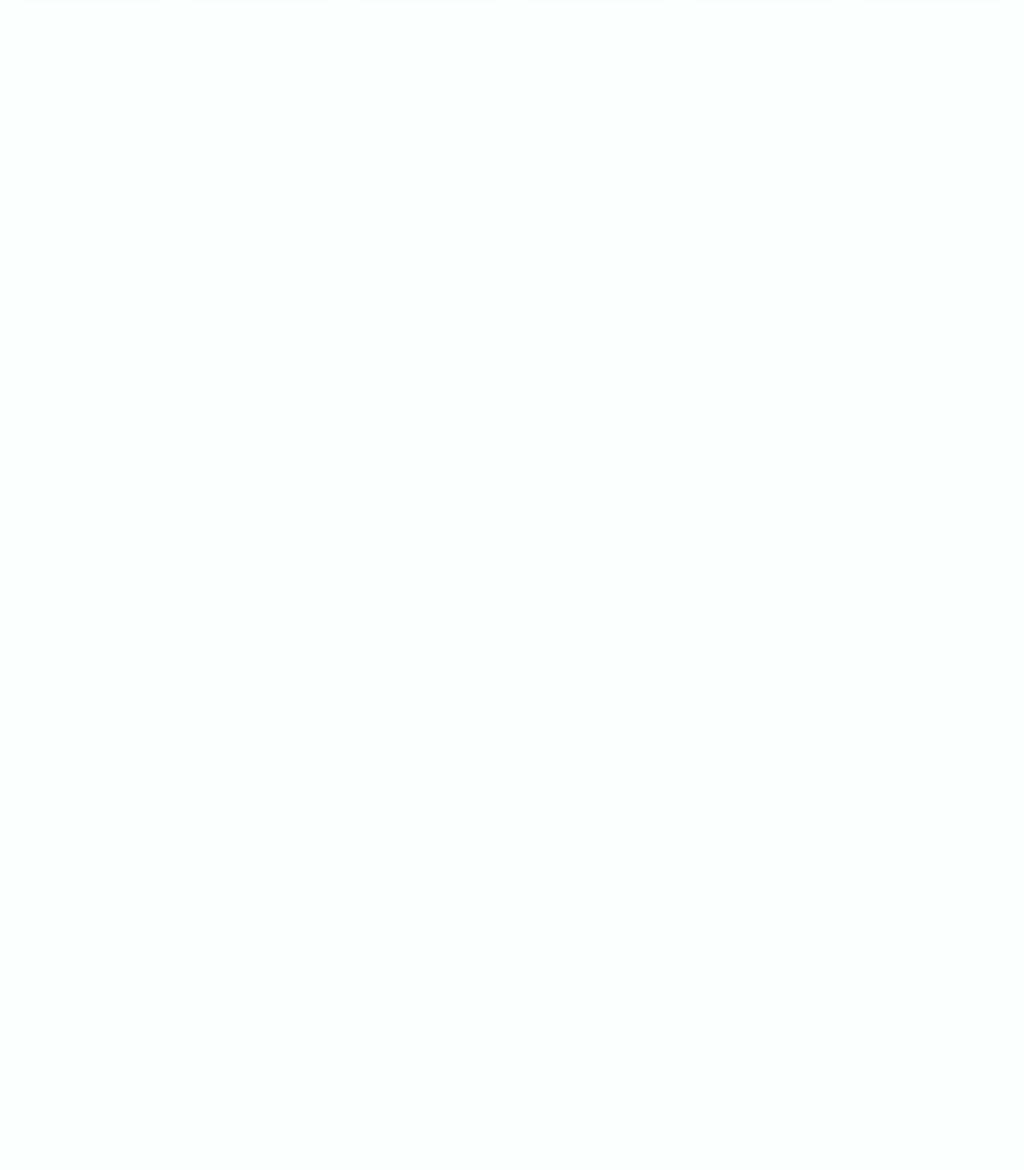
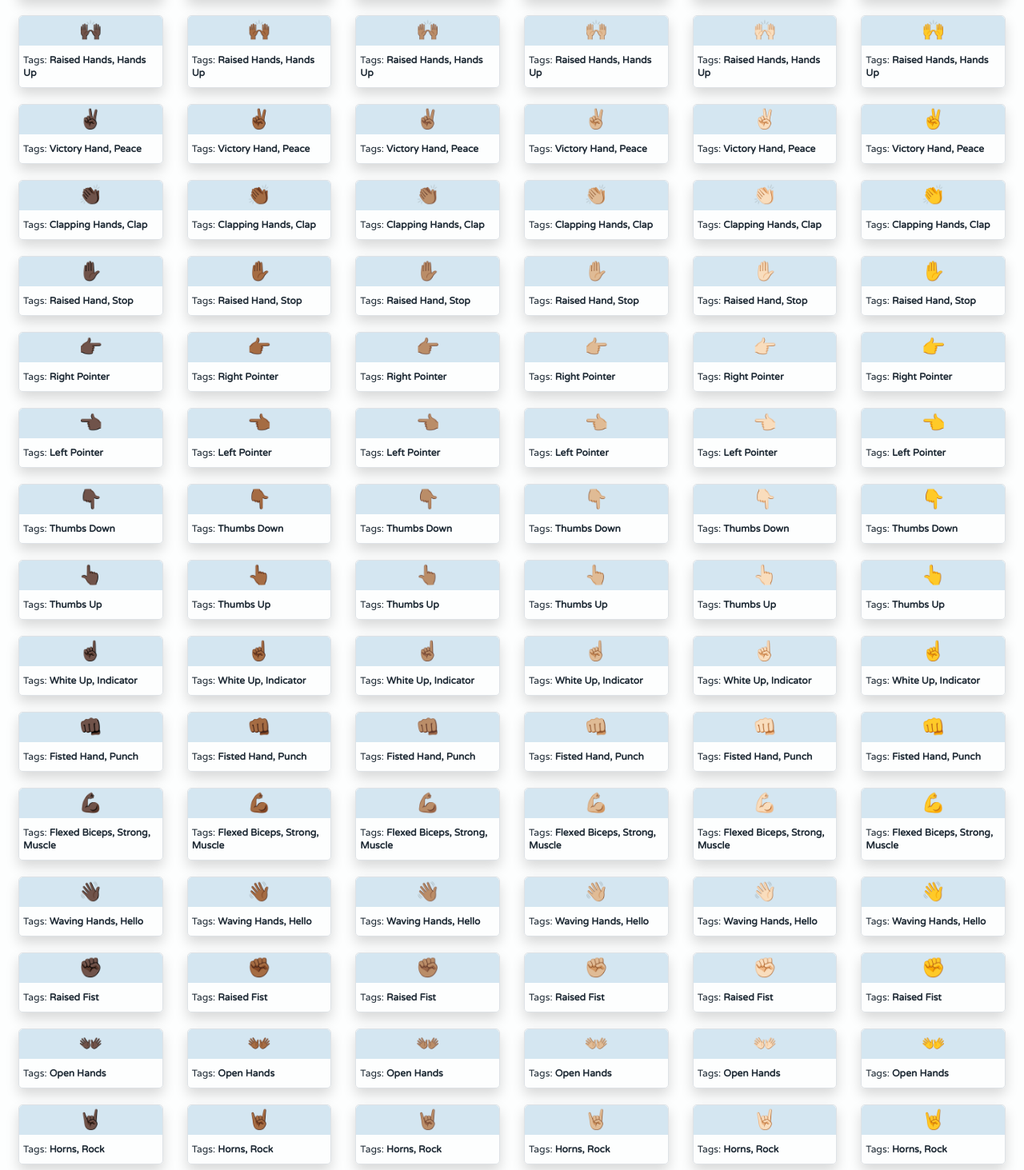
Before and after one commit to EduardoRotundaro/emoji-list, a React (Create React App) app: page / in a window 1280 px wide. Shown: the part 427-1890 px from the top of the page at 80% size. Before the commit the page ends 800 px from the top, so only its background shows below. Built offline with nearby package versions, Linux system fonts and the light colour scheme.

Commit message:
:construction: emojis added

```diff
--- a/src/index.css
+++ b/src/index.css
@@ -16,6 +16,10 @@ body{
     cursor: pointer;
     box-shadow: 0 1rem 3rem rgba(0,0,0,.175);
     font-size: 1.1rem;
+    -webkit-transition: all 0.3s ease 0s;
+	-moz-transition: all 0.3s ease 0s;
+	-o-transition: all 0.3s ease 0s;
+	transition: all 0.3s ease 0s;
 }
 
 .card .head{
--- a/src/list.js
+++ b/src/list.js
@@ -5,12 +5,18 @@ const LIST = [
     { emoji: "👌🏼", tags: ['Ok'] },
     { emoji: "👌🏻", tags: ['Ok'] },
     { emoji: "👌", tags: ['Ok'] },
-    { emoji: "👍🏿", tags: ['Thumbs Up', 'Like', 'Positive', 'Affirmative'] },
-    { emoji: "👍🏾", tags: ['Thumbs Up', 'Like', 'Positive', 'Affirmative'] },
-    { emoji: "👍🏽", tags: ['Thumbs Up', 'Like', 'Positive', 'Affirmative'] },
-    { emoji: "👍🏼", tags: ['Thumbs Up', 'Like', 'Positive', 'Affirmative'] },
-    { emoji: "👍🏻", tags: ['Thumbs Up', 'Like', 'Positive', 'Affirmative'] },
-    { emoji: "👍", tags: ['Thumbs Up', 'Like', 'Positive', 'Affirmative'] },
+    { emoji: "👍🏿", tags: ['Thumbs Up', 'Like', 'Positive', 'Affirmative', 'Yes', 'Accept'] },
+    { emoji: "👍🏾", tags: ['Thumbs Up', 'Like', 'Positive', 'Affirmative', 'Yes', 'Accept'] },
+    { emoji: "👍🏽", tags: ['Thumbs Up', 'Like', 'Positive', 'Affirmative', 'Yes', 'Accept'] },
+    { emoji: "👍🏼", tags: ['Thumbs Up', 'Like', 'Positive', 'Affirmative', 'Yes', 'Accept'] },
+    { emoji: "👍🏻", tags: ['Thumbs Up', 'Like', 'Positive', 'Affirmative', 'Yes', 'Accept'] },
+    { emoji: "👍", tags: ['Thumbs Up', 'Like', 'Positive', 'Affirmative', 'Yes', 'Accept'] },
+    { emoji: "👎🏿", tags: ['Thumbs Down', 'Negative', 'No', 'Decline'] },
+    { emoji: "👎🏾", tags: ['Thumbs Down', 'Negative', 'No', 'Decline'] },
+    { emoji: "👎🏽", tags: ['Thumbs Down', 'Negative', 'No', 'Decline'] },
+    { emoji: "👎🏼", tags: ['Thumbs Down', 'Negative', 'No', 'Decline'] },
+    { emoji: "👎🏻", tags: ['Thumbs Down', 'Negative', 'No', 'Decline'] },
+    { emoji: "👎", tags: ['Thumbs Down', 'Negative', 'No', 'Decline'] },
     { emoji: "🙏🏿", tags: ['Folded Hands', 'Grace'] },
     { emoji: "🙏🏾", tags: ['Folded Hands', 'Grace'] },
     { emoji: "🙏🏽", tags: ['Folded Hands', 'Grace'] },
@@ -23,6 +29,120 @@ const LIST = [
     { emoji: "🙌🏼", tags: ['Raised Hands', 'Hands Up'] },
     { emoji: "🙌🏻", tags: ['Raised Hands', 'Hands Up'] },
     { emoji: "🙌", tags: ['Raised Hands', 'Hands Up'] },
+    { emoji: "✌🏿", tags: ['Victory Hand', 'Peace'] },
+    { emoji: "✌🏾", tags: ['Victory Hand', 'Peace'] },
+    { emoji: "✌🏽", tags: ['Victory Hand', 'Peace'] },
+    { emoji: "✌🏼", tags: ['Victory Hand', 'Peace'] },
+    { emoji: "✌🏻", tags: ['Victory Hand', 'Peace'] },
+    { emoji: "✌️", tags: ['Victory Hand', 'Peace'] },
+    { emoji: "👏🏿", tags: ['Clapping Hands', 'Clap'] },
+    { emoji: "👏🏾", tags: ['Clapping Hands', 'Clap'] },
+    { emoji: "👏🏽", tags: ['Clapping Hands', 'Clap'] },
+    { emoji: "👏🏼", tags: ['Clapping Hands', 'Clap'] },
+    { emoji: "👏🏻", tags: ['Clapping Hands', 'Clap'] },
+    { emoji: "👏", tags: ['Clapping Hands', 'Clap'] },
+    { emoji: "✋🏿", tags: ['Raised Hand', 'Stop'] },
+    { emoji: "✋🏾", tags: ['Raised Hand', 'Stop'] },
+    { emoji: "✋🏽", tags: ['Raised Hand', 'Stop'] },
+    { emoji: "✋🏼", tags: ['Raised Hand', 'Stop'] },
+    { emoji: "✋🏻", tags: ['Raised Hand', 'Stop'] },
+    { emoji: "✋", tags: ['Raised Hand', 'Stop'] },
+    { emoji: "👉🏿", tags: ['Right Pointer'] },
+    { emoji: "👉🏾", tags: ['Right Pointer'] },
+    { emoji: "👉🏽", tags: ['Right Pointer'] },
+    { emoji: "👉🏼", tags: ['Right Pointer'] },
+    { emoji: "👉🏻", tags: ['Right Pointer'] },
+    { emoji: "👉", tags: ['Right Pointer'] },
+    { emoji: "👈🏿", tags: ['Left Pointer'] },
+    { emoji: "👈🏾", tags: ['Left Pointer'] },
+    { emoji: "👈🏽", tags: ['Left Pointer'] },
+    { emoji: "👈🏼", tags: ['Left Pointer'] },
+    { emoji: "👈🏻", tags: ['Left Pointer'] },
+    { emoji: "👈", tags: ['Left Pointer'] },
+    { emoji: "👇🏿", tags: ['Thumbs Down'] },
+    { emoji: "👇🏾", tags: ['Thumbs Down'] },
+    { emoji: "👇🏽", tags: ['Thumbs Down'] },
+    { emoji: "👇🏼", tags: ['Thumbs Down'] },
+    { emoji: "👇🏻", tags: ['Thumbs Down'] },
+    { emoji: "👇", tags: ['Thumbs Down'] },
+    { emoji: "👆🏿", tags: ['Thumbs Up'] },
+    { emoji: "👆🏾", tags: ['Thumbs Up'] },
+    { emoji: "👆🏽", tags: ['Thumbs Up'] },
+    { emoji: "👆🏼", tags: ['Thumbs Up'] },
+    { emoji: "👆🏻", tags: ['Thumbs Up'] },
+    { emoji: "👆", tags: ['Thumbs Up'] },
+    { emoji: "☝🏿", tags: ['White Up', 'Indicator'] },
+    { emoji: "☝🏾", tags: ['White Up', 'Indicator'] },
+    { emoji: "☝🏽", tags: ['White Up', 'Indicator'] },
+    { emoji: "☝🏼", tags: ['White Up', 'Indicator'] },
+    { emoji: "☝🏻", tags: ['White Up', 'Indicator'] },
+    { emoji: "☝️", tags: ['White Up', 'Indicator'] },
+    { emoji: "👊🏿", tags: ['Fisted Hand', 'Punch'] },
+    { emoji: "👊🏾", tags: ['Fisted Hand', 'Punch'] },
+    { emoji: "👊🏽", tags: ['Fisted Hand', 'Punch'] },
+    { emoji: "👊🏼", tags: ['Fisted Hand', 'Punch'] },
+    { emoji: "👊🏻", tags: ['Fisted Hand', 'Punch'] },
+    { emoji: "👊", tags: ['Fisted Hand', 'Punch'] },
+    { emoji: "💪🏿", tags: ['Flexed Biceps', 'Strong', 'Muscle'] },
+    { emoji: "💪🏾", tags: ['Flexed Biceps', 'Strong', 'Muscle'] },
+    { emoji: "💪🏽", tags: ['Flexed Biceps', 'Strong', 'Muscle'] },
+    { emoji: "💪🏼", tags: ['Flexed Biceps', 'Strong', 'Muscle'] },
+    { emoji: "💪🏻", tags: ['Flexed Biceps', 'Strong', 'Muscle'] },
+    { emoji: "💪", tags: ['Flexed Biceps', 'Strong', 'Muscle'] },
+    { emoji: "👋🏿", tags: ['Waving Hands', 'Hello'] },
+    { emoji: "👋🏾", tags: ['Waving Hands', 'Hello'] },
+    { emoji: "👋🏽", tags: ['Waving Hands', 'Hello'] },
+    { emoji: "👋🏼", tags: ['Waving Hands', 'Hello'] },
+    { emoji: "👋🏻", tags: ['Waving Hands', 'Hello'] },
+    { emoji: "👋", tags: ['Waving Hands', 'Hello'] },
+    { emoji: "✊🏿", tags: ['Raised Fist'] },
+    { emoji: "✊🏾", tags: ['Raised Fist'] },
+    { emoji: "✊🏽", tags: ['Raised Fist'] },
+    { emoji: "✊🏼", tags: ['Raised Fist'] },
+    { emoji: "✊🏻", tags: ['Raised Fist'] },
+    { emoji: "✊", tags: ['Raised Fist'] },
+    { emoji: "👐🏿", tags: ['Open Hands'] },
+    { emoji: "👐🏾", tags: ['Open Hands'] },
+    { emoji: "👐🏽", tags: ['Open Hands'] },
+    { emoji: "👐🏼", tags: ['Open Hands'] },
+    { emoji: "👐🏻", tags: ['Open Hands'] },
+    { emoji: "👐", tags: ['Open Hands'] },
+    { emoji: "🤘🏿", tags: ['Horns', 'Rock'] },
+    { emoji: "🤘🏾", tags: ['Horns', 'Rock'] },
+    { emoji: "🤘🏽", tags: ['Horns', 'Rock'] },
+    { emoji: "🤘🏼", tags: ['Horns', 'Rock'] },
+    { emoji: "🤘🏻", tags: ['Horns', 'Rock'] },
+    { emoji: "🤘", tags: ['Horns', 'Rock'] },
+    { emoji: "🖖🏿", tags: ['Vulcan Salute'] },
+    { emoji: "🖖🏾", tags: ['Vulcan Salute'] },
+    { emoji: "🖖🏽", tags: ['Vulcan Salute'] },
+    { emoji: "🖖🏼", tags: ['Vulcan Salute'] },
+    { emoji: "🖖🏻", tags: ['Vulcan Salute'] },
+    { emoji: "🖖", tags: ['Vulcan Salute'] },
+    { emoji: "🖕🏿", tags: ['Middle Finger', 'F*ck'] },
+    { emoji: "🖕🏾", tags: ['Middle Finger', 'F*ck'] },
+    { emoji: "🖕🏽", tags: ['Middle Finger', 'F*ck'] },
+    { emoji: "🖕🏼", tags: ['Middle Finger', 'F*ck'] },
+    { emoji: "🖕🏻", tags: ['Middle Finger', 'F*ck'] },
+    { emoji: "🖕", tags: ['Middle Finger', 'F*ck'] },
+    { emoji: "🖐🏿", tags: ['Raised Hand With Fingers Splayed'] },
+    { emoji: "🖐🏾", tags: ['Raised Hand With Fingers Splayed'] },
+    { emoji: "🖐🏽", tags: ['Raised Hand With Fingers Splayed'] },
+    { emoji: "🖐🏼", tags: ['Raised Hand With Fingers Splayed'] },
+    { emoji: "🖐🏻", tags: ['Raised Hand With Fingers Splayed'] },
+    { emoji: "🖐", tags: ['Raised Hand With Fingers Splayed'] },
+    { emoji: "✍🏿", tags: ['Writing Hand'] },
+    { emoji: "✍🏾", tags: ['Writing Hand'] },
+    { emoji: "✍🏽", tags: ['Writing Hand'] },
+    { emoji: "✍🏼", tags: ['Writing Hand'] },
+    { emoji: "✍🏻", tags: ['Writing Hand'] },
+    { emoji: "✍", tags: ['Writing Hand'] },
+    { emoji: "💅🏿", tags: ['Nail Polish'] },
+    { emoji: "💅🏾", tags: ['Nail Polish'] },
+    { emoji: "💅🏽", tags: ['Nail Polish'] },
+    { emoji: "💅🏼", tags: ['Nail Polish'] },
+    { emoji: "💅🏻", tags: ['Nail Polish'] },
+    { emoji: "💅", tags: ['Nail Polish'] },
 ];
 
 export const EMOJI_LIST = LIST;
```
